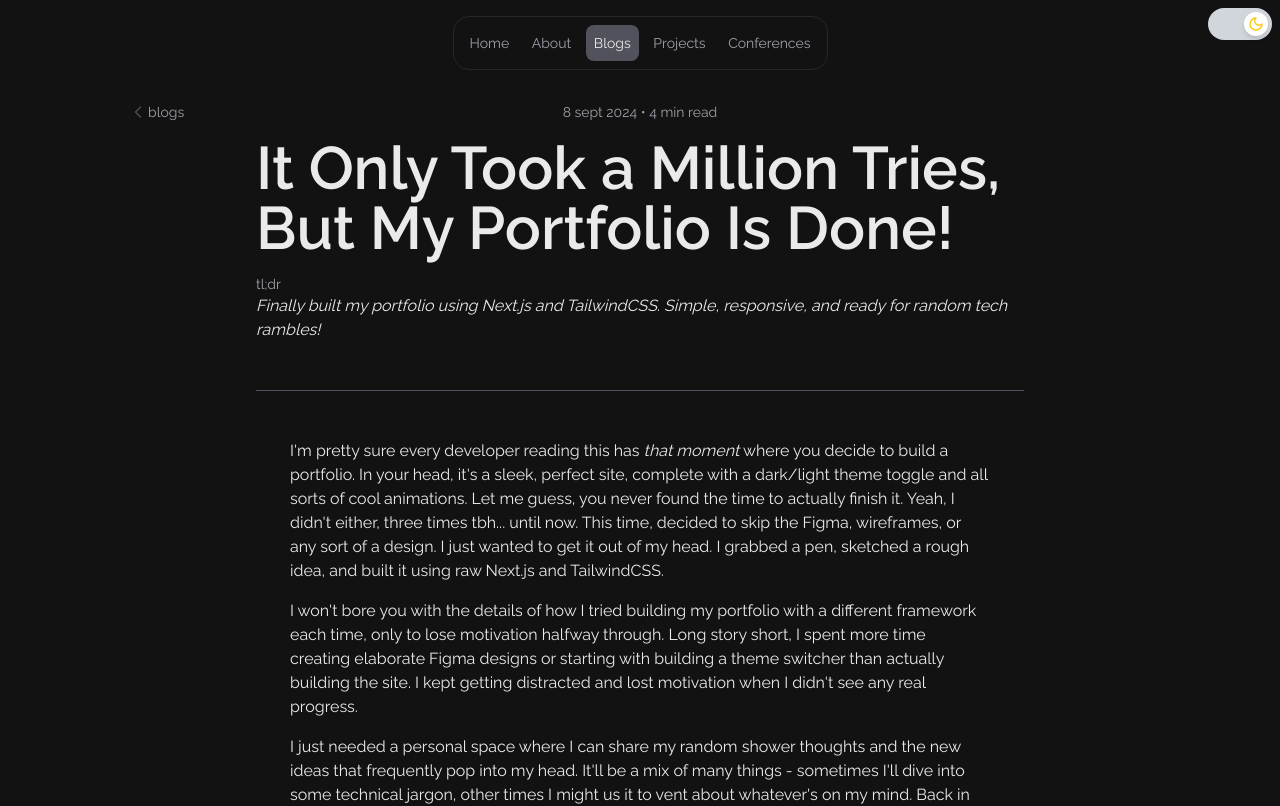
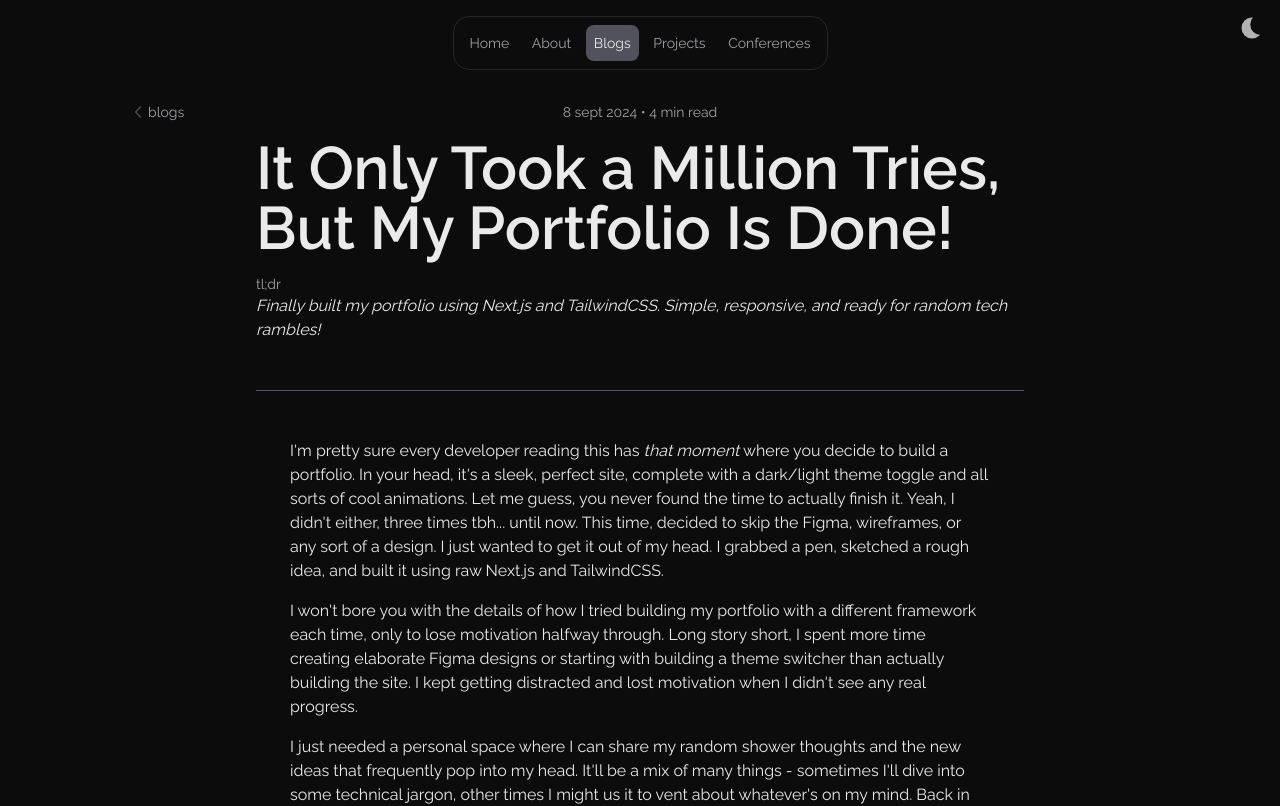
Before and after one commit to AbhayVAshokan/abhay.app, a Next.js app: page /blog/it-only-took-a-million-tries-but-my-portfolio-is-done in a window 1280 px wide. Shown: the top 806 px of the page. Built offline with nearby package versions, Linux system fonts and the light colour scheme.

Commit message:
Better theme switcher UI

```diff
--- a/app/components/navbar/theme-switcher.tsx
+++ /dev/null
@@ -1,34 +0,0 @@
-import classNames from "classnames";
-import { Sun, Moon } from "lucide-react";
-import { useTheme } from "next-themes";
-
-const ThemeSwitcher = () => {
-  const { theme, setTheme } = useTheme();
-  const isDark = theme === "dark";
-
-  const handleThemeChange = () => {
-    setTheme(isDark ? "light" : "dark");
-  };
-
-  return (
-    <button
-      className="flex items-center w-16 h-8 rounded-full bg-gray-300 dark:bg-gray-700 p-1 transition-all cursor-pointer fixed top-2 right-2"
-      onClick={handleThemeChange}
-    >
-      <div
-        className={classNames(
-          "w-6 h-6 bg-white dark:bg-black rounded-full flex items-center justify-center shadow-md transform transition-transform duration-300",
-          { "translate-x-8": isDark },
-        )}
-      >
-        {isDark ? (
-          <Moon className="w-4 h-4 text-yellow-400" />
-        ) : (
-          <Sun className="w-4 h-4 text-yellow-500" />
-        )}
-      </div>
-    </button>
-  );
-};
-
-export default ThemeSwitcher;
--- /dev/null
+++ b/app/components/navbar/theme-switcher/index.css
@@ -0,0 +1,84 @@
+.theme-toggle {
+  position: fixed;
+  top: 1rem;
+  right: 1rem;
+
+  --ease-3: cubic-bezier(.25, 0, .3, 1);
+  --ease-out-5: cubic-bezier(0, 0, 0, 1);
+  --ease-elastic-3: cubic-bezier(.5, 1.25, .75, 1.25);
+  --ease-elastic-4: cubic-bezier(.5, 1.5, .75, 1.25);
+}
+
+.sun-and-moon> :is(.moon, .sun, .sun-beams) {
+  transform-origin: center;
+  opacity: 75%;
+}
+
+.sun-and-moon> :is(.moon, .sun) {
+  fill: var(--foreground);
+}
+
+.theme-toggle:is(:hover, :focus-visible)>.sun-and-moon> :is(.moon, .sun) {
+  opacity: 100%;
+}
+
+.sun-and-moon>.sun-beams {
+  stroke: var(--foreground);
+  stroke-width: 2px;
+}
+
+
+.dark .sun-and-moon>.sun {
+  transform: scale(1.75);
+}
+
+.dark .sun-and-moon>.sun-beams {
+  opacity: 0;
+}
+
+.dark .sun-and-moon>.moon>circle {
+  transform: translateX(-7px);
+}
+
+@supports (cx: 1) {
+  .dark .sun-and-moon>.moon>circle {
+    cx: 17;
+    transform: translateX(0);
+  }
+}
+
+@media (prefers-reduced-motion: no-preference) {
+  .sun-and-moon>.sun {
+    transition: transform .5s var(--ease-elastic-3);
+  }
+
+  .sun-and-moon>.sun-beams {
+    transition: transform .5s var(--ease-elastic-4), opacity .5s var(--ease-3);
+  }
+
+  .sun-and-moon .moon>circle {
+    transition: transform .25s var(--ease-out-5);
+  }
+
+  @supports (cx: 1) {
+    .sun-and-moon .moon>circle {
+      transition: cx .25s var(--ease-out-5);
+    }
+  }
+
+  .dark .sun-and-moon>.sun {
+    transition-timing-function: var(--ease-3);
+    transition-duration: .25s;
+    transform: scale(1.75);
+  }
+
+  .dark .sun-and-moon>.sun-beams {
+    transition-duration: .15s;
+    transform: rotateZ(-25deg);
+  }
+
+  .dark .sun-and-moon>.moon>circle {
+    transition-duration: .5s;
+    transition-delay: .25s;
+  }
+}
--- /dev/null
+++ b/app/components/navbar/theme-switcher/index.tsx
@@ -0,0 +1,56 @@
+import { useTheme } from "next-themes";
+
+import "./index.css"
+
+const ThemeSwitcher = () => {
+  const { theme, setTheme } = useTheme();
+  const isDark = theme === "dark";
+
+  const handleThemeChange = () => {
+    setTheme(isDark ? "light" : "dark");
+  };
+
+  return (
+    <button
+      className="theme-toggle"
+      id="theme-toggle"
+      title="Toggles light & dark"
+      aria-label="auto"
+      aria-live="polite"
+      onClick={handleThemeChange}
+    >
+      <svg
+        className="sun-and-moon"
+        aria-hidden="true"
+        width="24"
+        height="24"
+        viewBox="0 0 24 24"
+      >
+        <mask className="moon" id="moon-mask">
+          <rect x="0" y="0" width="100%" height="100%" fill="white" />
+          <circle cx="24" cy="10" r="6" fill="black" />
+        </mask>
+        <circle
+          className="sun"
+          cx="12"
+          cy="12"
+          r="6"
+          mask="url(#moon-mask)"
+          fill="currentColor"
+        />
+        <g className="sun-beams" stroke="currentColor">
+          <line x1="12" y1="1" x2="12" y2="3" />
+          <line x1="12" y1="21" x2="12" y2="23" />
+          <line x1="4.22" y1="4.22" x2="5.64" y2="5.64" />
+          <line x1="18.36" y1="18.36" x2="19.78" y2="19.78" />
+          <line x1="1" y1="12" x2="3" y2="12" />
+          <line x1="21" y1="12" x2="23" y2="12" />
+          <line x1="4.22" y1="19.78" x2="5.64" y2="18.36" />
+          <line x1="18.36" y1="5.64" x2="19.78" y2="4.22" />
+        </g>
+      </svg>
+    </button>
+  );
+};
+
+export default ThemeSwitcher;
--- a/app/globals.css
+++ b/app/globals.css
@@ -7,23 +7,23 @@
   }
 
   .dark {
-    --background: rgb(18, 18, 18);
+    --background: rgb(12, 12, 12);
     --foreground: rgb(234, 234, 234);
   }
 
   body {
     @apply bg-background text-foreground;
   }
+
+  ::selection {
+    background: #474747;
+    color: #ffffff;
+  }
 }
 
 @theme {
   --color-background: var(--background);
   --color-foreground: var(--foreground);
-}
-
-::selection {
-  background: #474747;
-  color: #ffffff;
 }
 
 .header-link {
```
